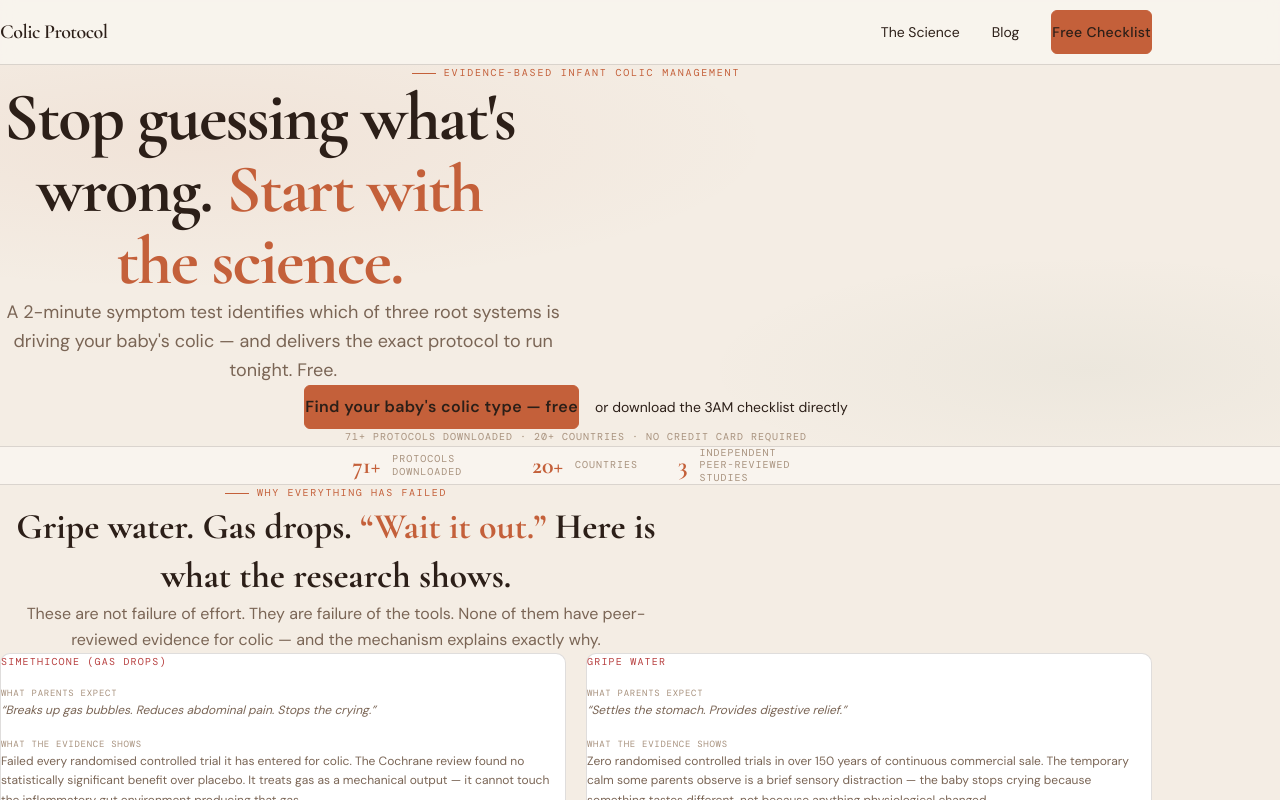
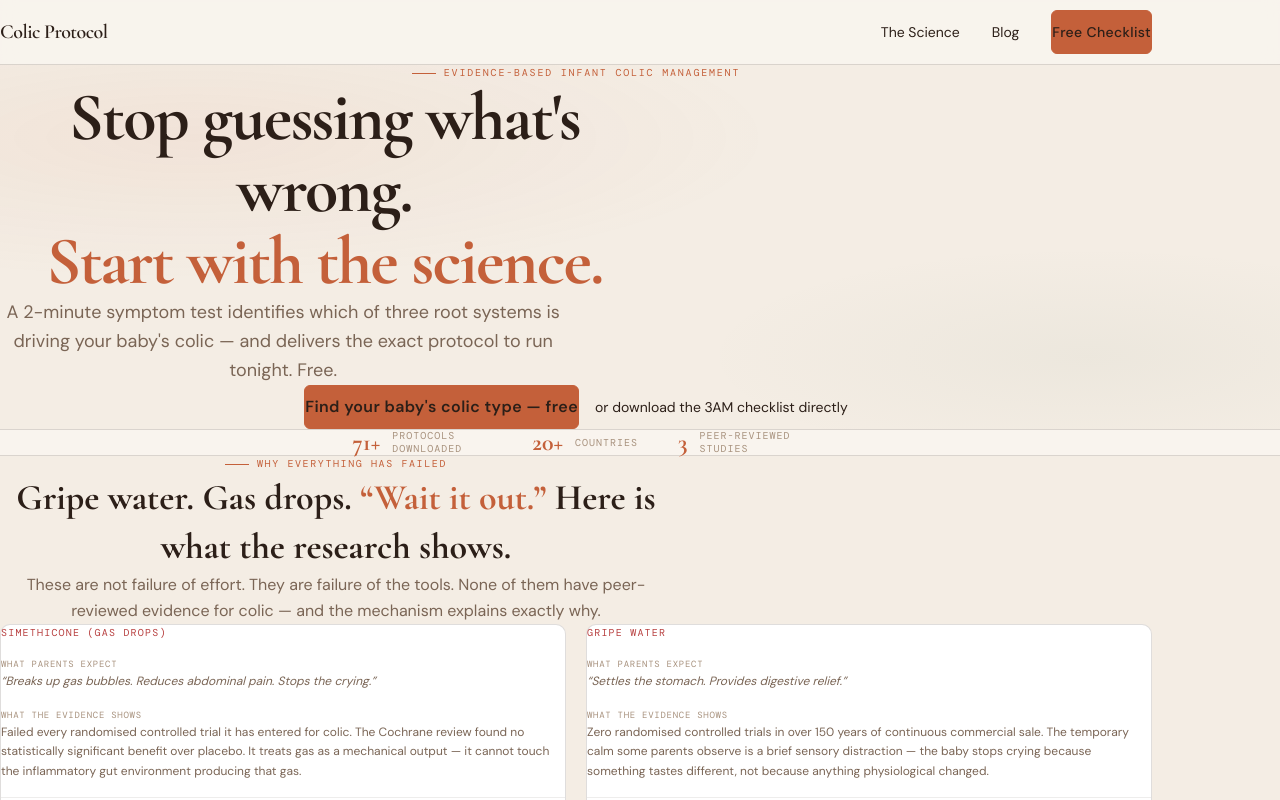
Before and after one commit to Veenchege/colic-protocol-site, a Next.js app: page / in a window 1280 px wide. Shown: the top 800 px of the page. Built offline with nearby package versions, Linux system fonts and the light colour scheme; no server answers.

Commit message:
fix headline wrap, remove redundant trust line, fix trustbar wrap

```diff
--- a/components/sections/Hero.tsx
+++ b/components/sections/Hero.tsx
@@ -33,9 +33,10 @@ export default function Hero() {
         <h1
           id="hero-headline"
           className="font-serif font-bold text-brown leading-[1.06] tracking-tight mb-6
-                     text-[clamp(36px,7vw,68px)] max-w-[16ch] mx-auto"
+                     text-[clamp(36px,7vw,68px)] max-w-[20ch] mx-auto"
         >
-          Stop guessing what&apos;s wrong.{' '}
+          Stop guessing what&apos;s wrong.
+          <br />
           <em className="text-terra not-italic">Start with the science.</em>
         </h1>
 
@@ -62,11 +63,6 @@ export default function Hero() {
             or download the 3AM checklist directly
           </a>
         </div>
-
-        {/* Micro social proof */}
-        <p className="mt-8 font-mono text-[10px] tracking-[0.1em] uppercase text-muted2">
-          71+ protocols downloaded · 20+ countries · No credit card required
-        </p>
       </div>
     </section>
   )
--- a/components/sections/TrustBar.tsx
+++ b/components/sections/TrustBar.tsx
@@ -1,7 +1,7 @@
 const TRUST_POINTS = [
   { stat: '71+',   label: 'Protocols downloaded' },
   { stat: '20+',   label: 'Countries' },
-  { stat: '3',     label: 'Independent peer-reviewed studies' },
+  { stat: '3',     label: 'Peer-reviewed studies' },
 ]
 
 export default function TrustBar() {
```
